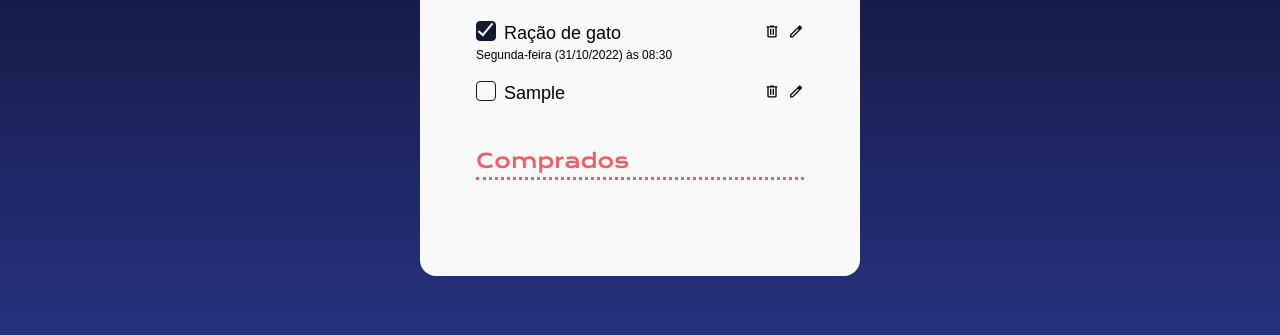
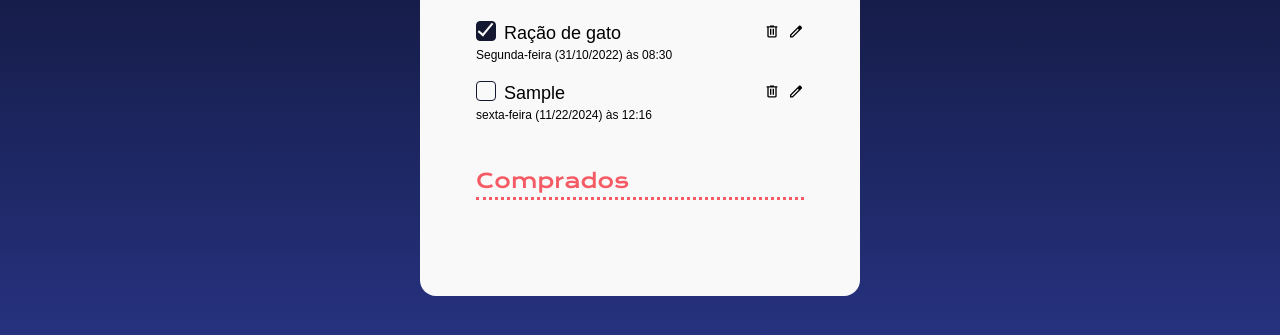
Before and after one commit to raylanraraujo/projeto_lista-de-compras, a plain HTML site: page index.html in a window 1280 px wide. Both pictures are taken after typing "Sample" into the empty fields and a click on the button "Salvar item". Shown: the part 463-798 px from the top of the page. Drawn offline with nearby package versions, Linux system fonts and the light colour scheme; a web font is replaced by a local one.

Commit message:
Incluir a data e hora da adição

```diff
--- a/index.html
+++ b/index.html
@@ -48,7 +48,7 @@
                             </button>
                         </div>
                     </div>
-                    <p class="texto-data">Segunda-feira (31/10/2022) às 08:30</p>
+                    <p class="texto-data">Segunda-feira (31/10/2022) às 08:30<p>
                 </li>
             </ul>
 
--- a/scripts.js
+++ b/scripts.js
@@ -75,6 +75,11 @@ function adicionarItem(evento) {
                     containerBotoes.appendChild(botaoEditar);
                 containerItemLista.appendChild(containerBotoes);
 
+                const itemData = document.createElement("p")
+                itemData.classList.add("texto-data");
+                itemData.innerText = `${new Date().toLocaleDateString("pt-BR" , {weekday: "long"})} (${new Date().toLocaleDateString()}) às ${new Date().toLocaleTimeString("pt-br" , {hour: "numeric" , minute: "numeric"})}`;
+
         itemDaLista.appendChild(containerItemLista);
+        itemDaLista.appendChild(itemData);
     listaDeCompras.appendChild(itemDaLista);
 }
```
